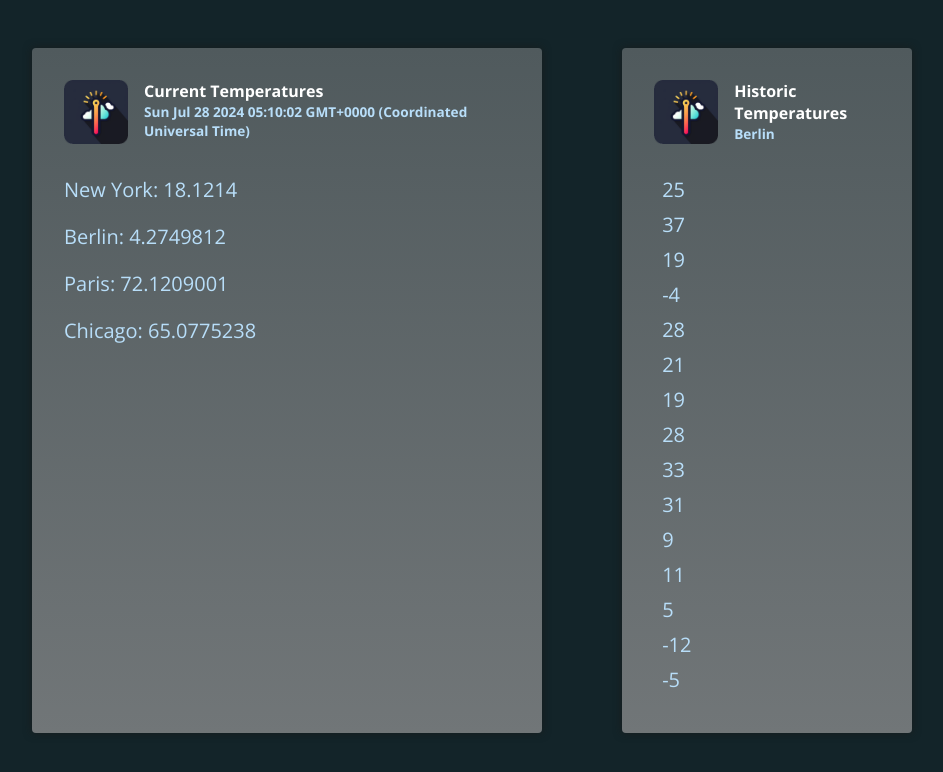
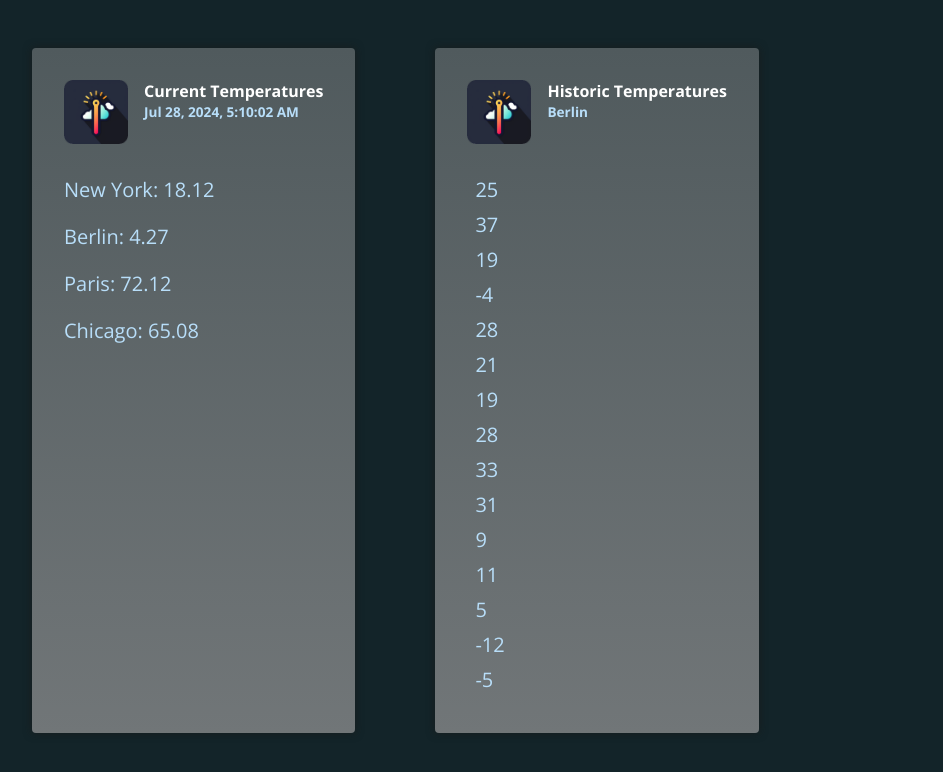
Before and after one commit to Wong0790/angular-pipes, an Angular app: page / in a window 1280 px wide. Shown: the top 772 px of the page, without its empty margins (168-1111 px from the left). Built offline with nearby package versions, Linux system fonts and the light colour scheme.

Commit message:
Built-in pipes

```diff
--- a/src/app/app.component.html
+++ b/src/app/app.component.html
@@ -4,13 +4,13 @@
       <img src="temp-icon.png" alt="Thermometer icon" />
       <div>
         <h2>Current Temperatures</h2>
-        <p>{{ currentDate }}</p>
+        <p>{{ currentDate | date : "medium" }}</p>
       </div>
     </header>
-    <p>New York: {{ currentTemperaturs.newYork }}</p>
-    <p>Berlin: {{ currentTemperaturs.berlin }}</p>
-    <p>Paris: {{ currentTemperaturs.paris }}</p>
-    <p>Chicago: {{ currentTemperaturs.chicago }}</p>
+    <p>New York: {{ currentTemperaturs.newYork | number : "1.2-2" }}</p>
+    <p>Berlin: {{ currentTemperaturs.berlin | number : "1.2-2" }}</p>
+    <p>Paris: {{ currentTemperaturs.paris | number : "1.2-2" }}</p>
+    <p>Chicago: {{ currentTemperaturs.chicago | number : "1.2-2" }}</p>
   </article>
 
   <article class="temperatures">
--- a/src/app/app.component.ts
+++ b/src/app/app.component.ts
@@ -1,8 +1,10 @@
 import { Component } from '@angular/core';
+import { DatePipe, DecimalPipe } from '@angular/common';
 
 @Component({
   selector: 'app-root',
   standalone: true,
+  imports: [DatePipe, DecimalPipe],
   templateUrl: './app.component.html',
 })
 export class AppComponent {
```
Also changed, not shown: 1 other file (tests, documents, lock files or other folders).
